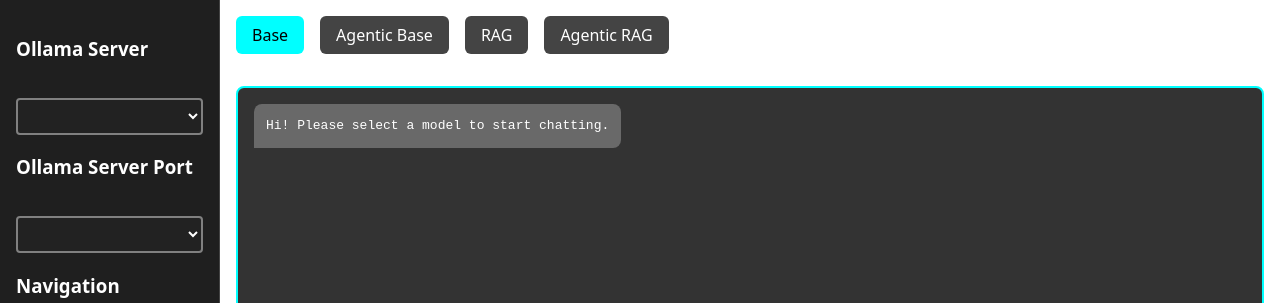
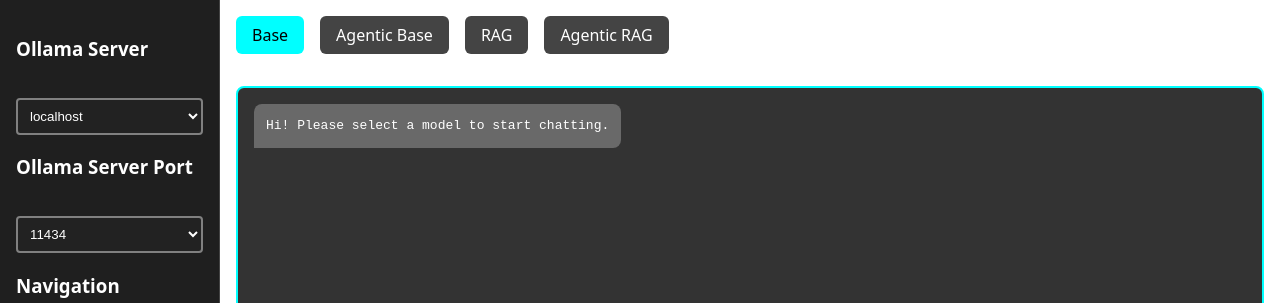
Before and after one commit to njavet/mars, a Vue app in the folder frontend/: page /chatbot in a window 1280 px wide. Shown: the top 303 px of the page. Built offline with nearby package versions, Linux system fonts and the light colour scheme.

Commit message:
server select ui

```diff
--- a/frontend/src/App.vue
+++ b/frontend/src/App.vue
@@ -6,11 +6,13 @@
         @view-selected="goToView"
         v-model:selectedServer="selectedServer"
         v-model:selectedLM="selectedLM"
+        v-model:selectedPort="selectedPort"
         v-model:selectedSystemMessage="selectedSystemMessage"
     />
     <div class="main-content">
       <RouterView
         :base_url="selectedServer"
+        :port="selectedPort"
         :lm_name="selectedLM"
         :system_message="selectedSystemMessage"
       />
@@ -27,7 +29,8 @@
 const route = useRoute()
 // state
 const selectedView = computed(() => route.name)
-const selectedServer = ref("http://localhost:11434")
+const selectedServer = ref('http://localhost')
+const selectedPort = ref('11434')
 const selectedLM = ref('')
 const selectedSystemMessage = ref('')
 
--- a/frontend/src/components/BotConfig.vue
+++ b/frontend/src/components/BotConfig.vue
@@ -39,6 +39,7 @@
 
 onMounted(async () => {
   const server = selectedServer.value + ':' + selectedPort.value
+  console.log('ser', server)
   const res0 = await fetch(`/api/lms?base_url=${server}`)
   models.value = await res0.json()
   if (models.value.length > 0 && !selectedLM.value) {
--- a/frontend/src/components/Sidebar.vue
+++ b/frontend/src/components/Sidebar.vue
@@ -2,26 +2,28 @@
   <div class="sidebar">
     <h3>Ollama Server</h3>
     <select v-model="selectedServer">
+      <option disabled value="">Select a Server</option>
       <option value="http://localhost">localhost</option>
       <option value="http://sandiego.zhaw.ch">sandiego</option>
-      <option value="http://sanfrancisco.zhaw.ch">sandiego</option>
+      <option value="http://sanfrancisco.zhaw.ch">sanfrancisco</option>
       <option value="http://losangeles.zhaw.ch">losangeles</option>
-      <option value="http://sacramento.zhaw.ch">losangeles</option>
-      <option value="http://sanjose.zhaw.ch">losangeles</option>
-      <option value="http://fresko.zhaw.ch">losangeles</option>
-      <option value="http://trinity.zhaw.ch">losangeles</option>
-      <option value="http://elpaso.zhaw.ch">losangeles</option>
-      <option value="http://lubbock.zhaw.ch">losangeles</option>
-      <option value="http://honolulu.zhaw.ch">losangeles</option>
-      <option value="http://hilo.zhaw.ch">losangeles</option>
+      <option value="http://sacramento.zhaw.ch">sacramento</option>
+      <option value="http://sanjose.zhaw.ch">sanjose</option>
+      <option value="http://fresko.zhaw.ch">fresko</option>
+      <option value="http://trinity.zhaw.ch">trinity</option>
+      <option value="http://elpaso.zhaw.ch">elpaso</option>
+      <option value="http://lubbock.zhaw.ch">lubbock</option>
+      <option value="http://honolulu.zhaw.ch">honolulu</option>
+      <option value="http://hilo.zhaw.ch">hilo</option>
     </select>
     <h3>Ollama Server Port</h3>
     <select v-model="selectedPort">
-      <option value="11434">11434</option>
-      <option value="8800">8800</option>
-      <option value="8801">8801</option>
-      <option value="8802">8802</option>
-      <option value="8803">8803</option>
+      <option disabled value="">Select a Port</option>
+      <option :value="11434">11434</option>
+      <option :value="8800">8800</option>
+      <option :value="8801">8801</option>
+      <option :value="8802">8802</option>
+      <option :value="8803">8803</option>
     </select>
     <h3>Navigation</h3>
     <label v-for="option in options" :key="option.value" class="nav-option">
@@ -46,7 +48,7 @@
 </template>
 
 <script setup>
-import { ref } from "vue";
+import {onMounted, ref} from "vue";
 import BotConfig from "./BotConfig.vue";
 const emit = defineEmits(['view-selected'])
 
--- a/frontend/src/js/chatUtils.js
+++ b/frontend/src/js/chatUtils.js
@@ -14,7 +14,7 @@
 
     const formData = new FormData()
     formData.append('file', file)
-    formData.append('base_url', props.base_url)
+    formData.append('server', props.server + ':' + props.port)
     formData.append('lm_name', props.lm_name)
     formData.append('system_message', props.system_message)
 
```
